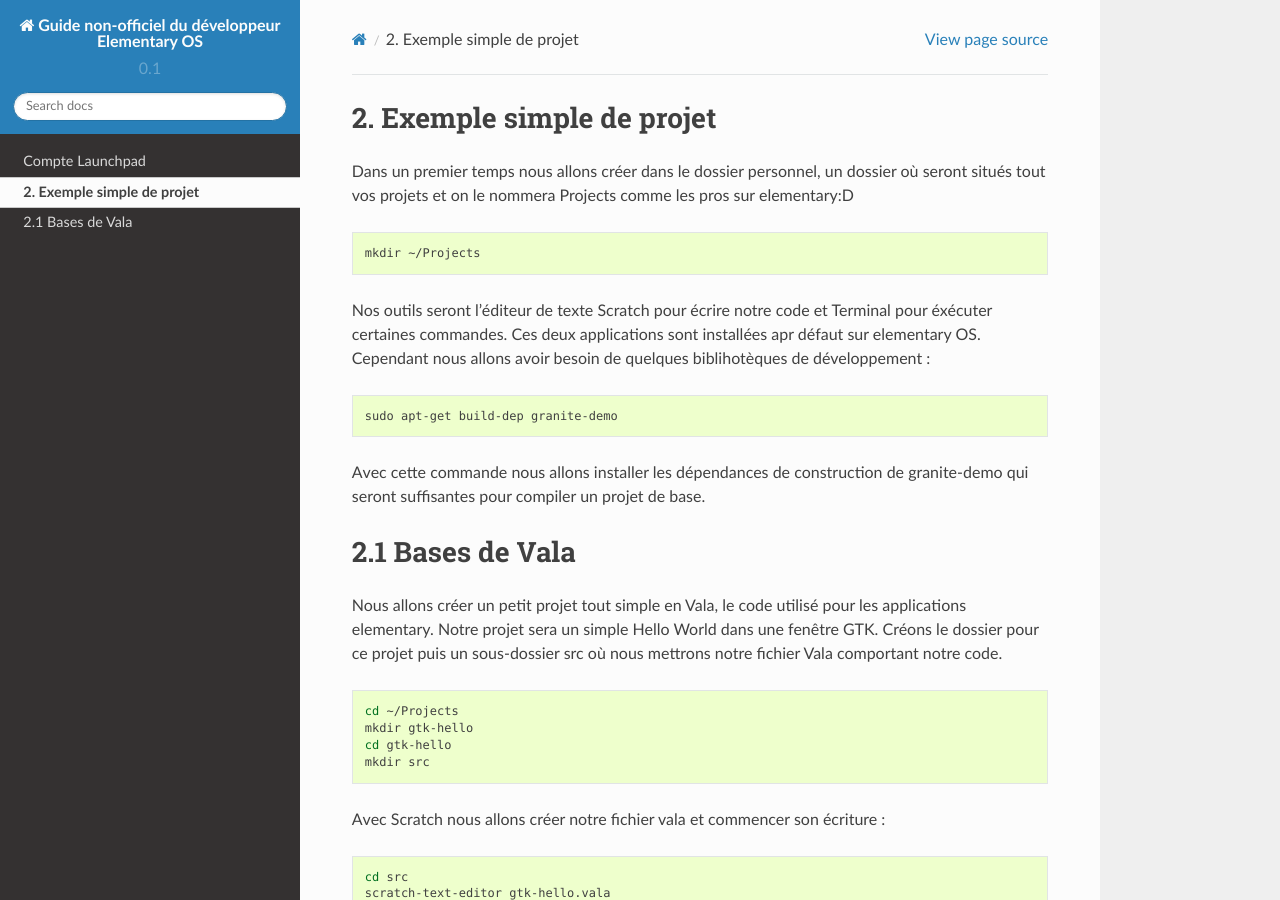
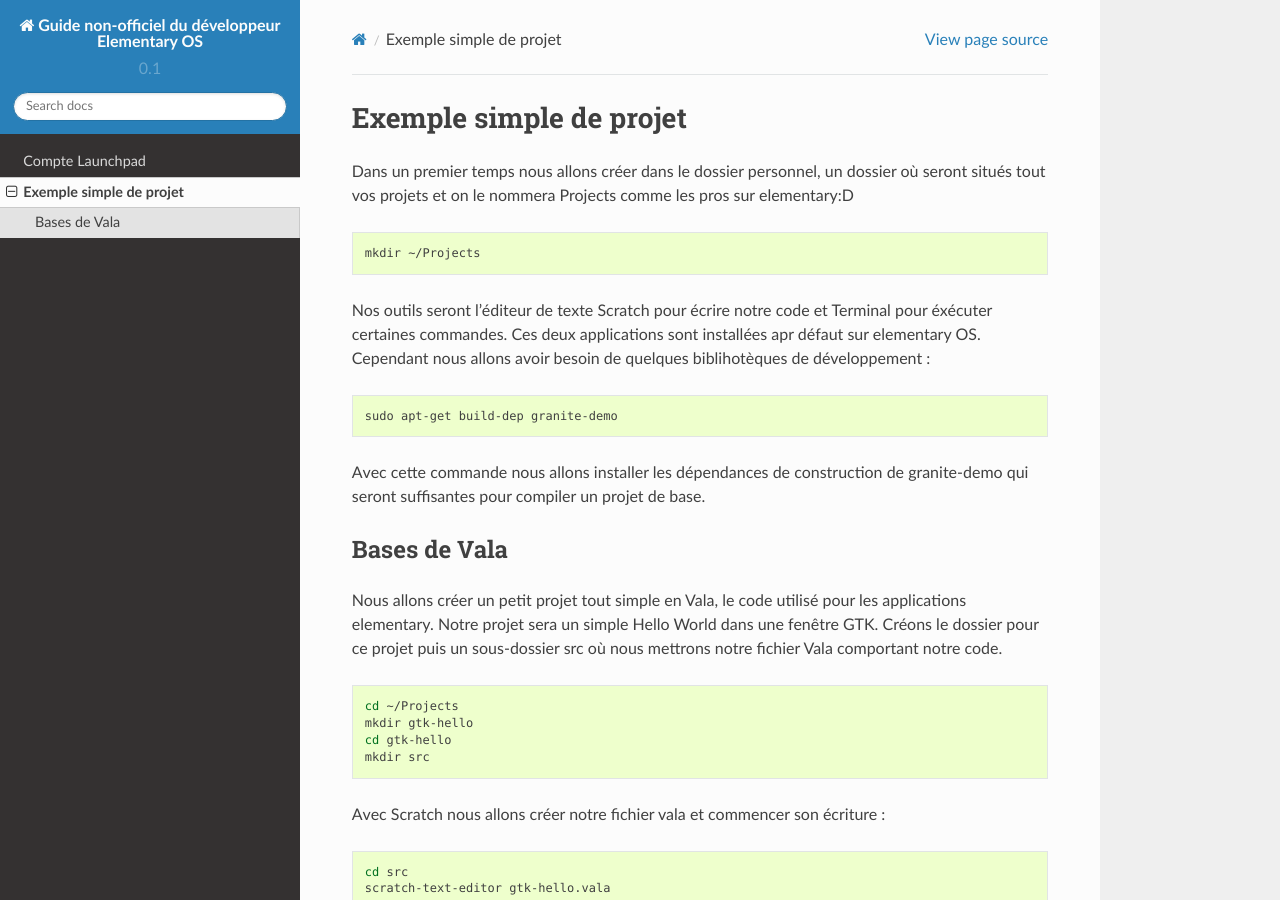
Before and after one commit to elementary-fr/elementaryos-fr-doc, a Sphinx documentation site: the page built from source/simple-projet.rst, in a window 1280 px wide and 900 px high. Built offline with Sphinx 7.4.7 and the Read the Docs theme 2.0.0, drawn with Linux system fonts in a browser that asks for light colours.

Commit message:
Correction des titres

```diff
--- a/source/simple-projet.rst
+++ b/source/simple-projet.rst
@@ -1,5 +1,6 @@
-2. Exemple simple de projet
-===========================
+************************
+Exemple simple de projet
+************************
 
 Dans un premier temps nous allons créer dans le dossier personnel, un dossier où seront situés
 tout vos projets et on le nommera Projects comme les pros sur elementary:D
@@ -19,8 +20,8 @@ Cependant nous allons avoir besoin de quelques biblihotèques de développement
 Avec cette commande nous allons installer les dépendances de construction de granite-demo qui
 seront suffisantes pour compiler un projet de base.
 
-2.1 Bases de Vala
-=================
+Bases de Vala
+===============
 
 Nous allons créer un petit projet tout simple en Vala, le code utilisé pour les applications
 elementary. Notre projet sera un simple Hello World dans une fenêtre GTK.
```
